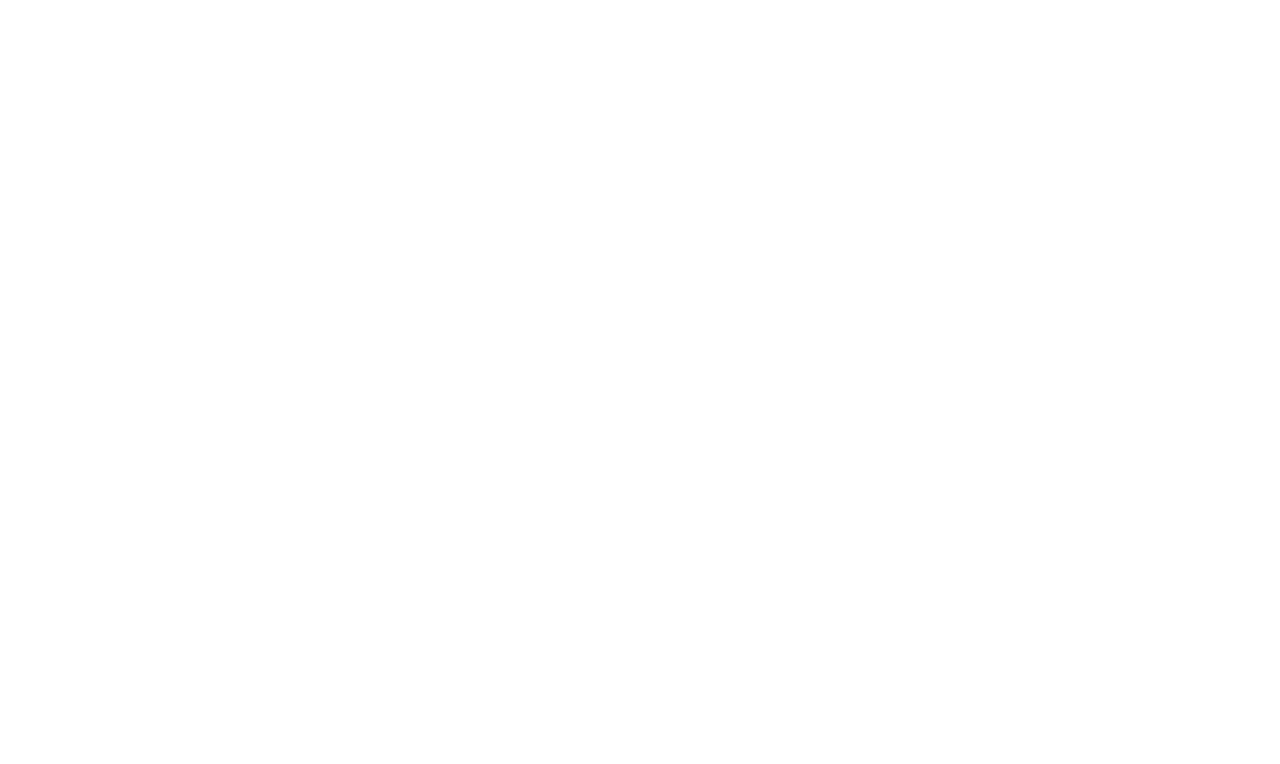
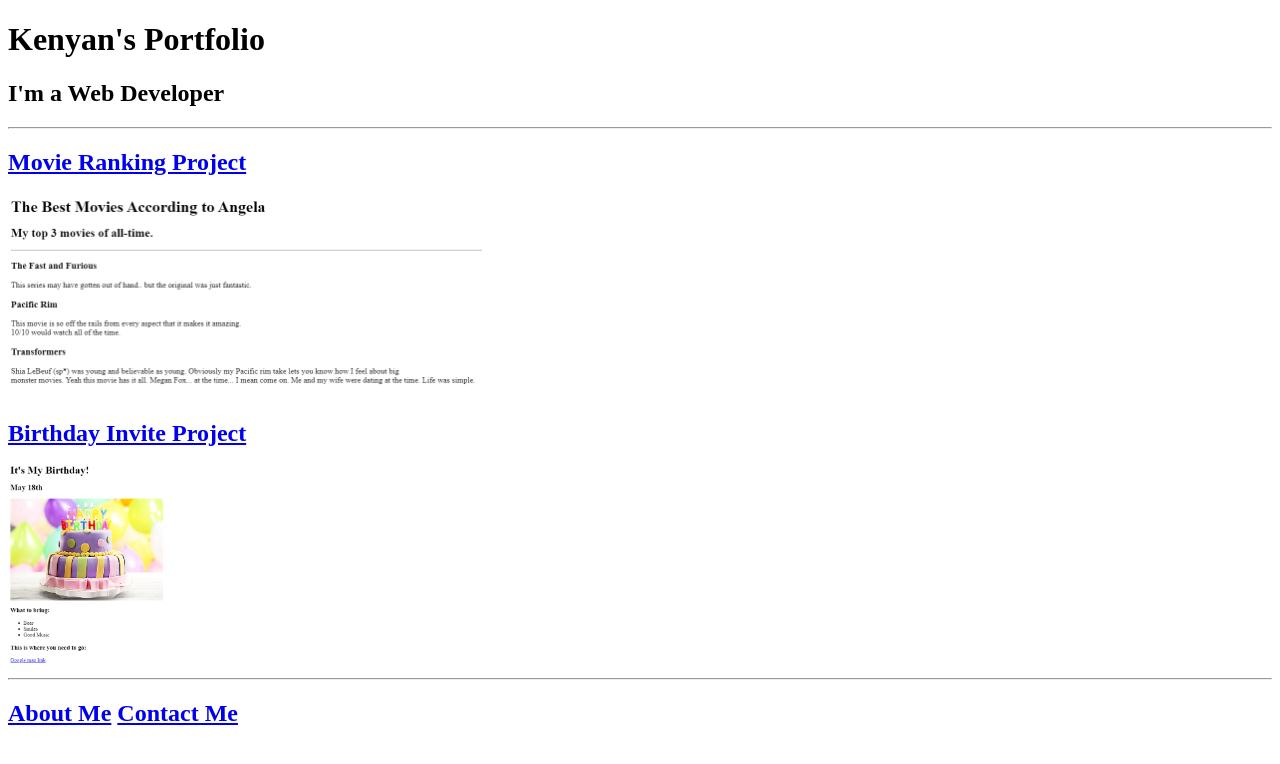
Before and after one commit to kenyanhicks/html-portfolio, a plain HTML site: page index.html in a window 1280 px wide. Drawn offline with Linux system fonts and the light colour scheme.

Commit message:
Update index.html
When I first saved the document, it did not in fact have the code from my project in it. This is me adding that code in.

```diff
--- a/index.html
+++ b/index.html
@@ -13,3 +13,23 @@ HINT for TODO 6: You can use the height attribute set to 200 to make the image s
 https://developer.mozilla.org/en-US/docs/Web/HTML/Element/img#attr-height -->
 
 <!-- TODO 7: Add the Contact Me and About Me page links -->
+<!DOCTYPE html>
+<html lang="en">
+<head>
+    <meta charset="UTF-8">
+    <meta http-equiv="X-UA-Compatible" content="IE=edge">
+    <meta name="viewport" content="width=device-width, initial-scale=1.0">
+    <title>Kenyan's Portfolio</title>
+    <h1>Kenyan's Portfolio</h1>
+    <h2>I'm a Web Developer</h2>
+    <hr />
+</head>
+<body>
+    <h2><a href="./public/movie-ranking.html">Movie Ranking Project</a></h2>
+    <img src="./assets/images/movie-ranking.me.png" height="200" />
+    <h2><a href="./public/birthday-invite.html">Birthday Invite Project</a></h2>
+    <img src="./assets/images/birthday-invite.me.png" height="200" />
+    <hr />
+    <h2><a href="./public/about.html">About Me</a> <a href="./public/contact.html">Contact Me</a></h2>
+</body>
+</html>
```
